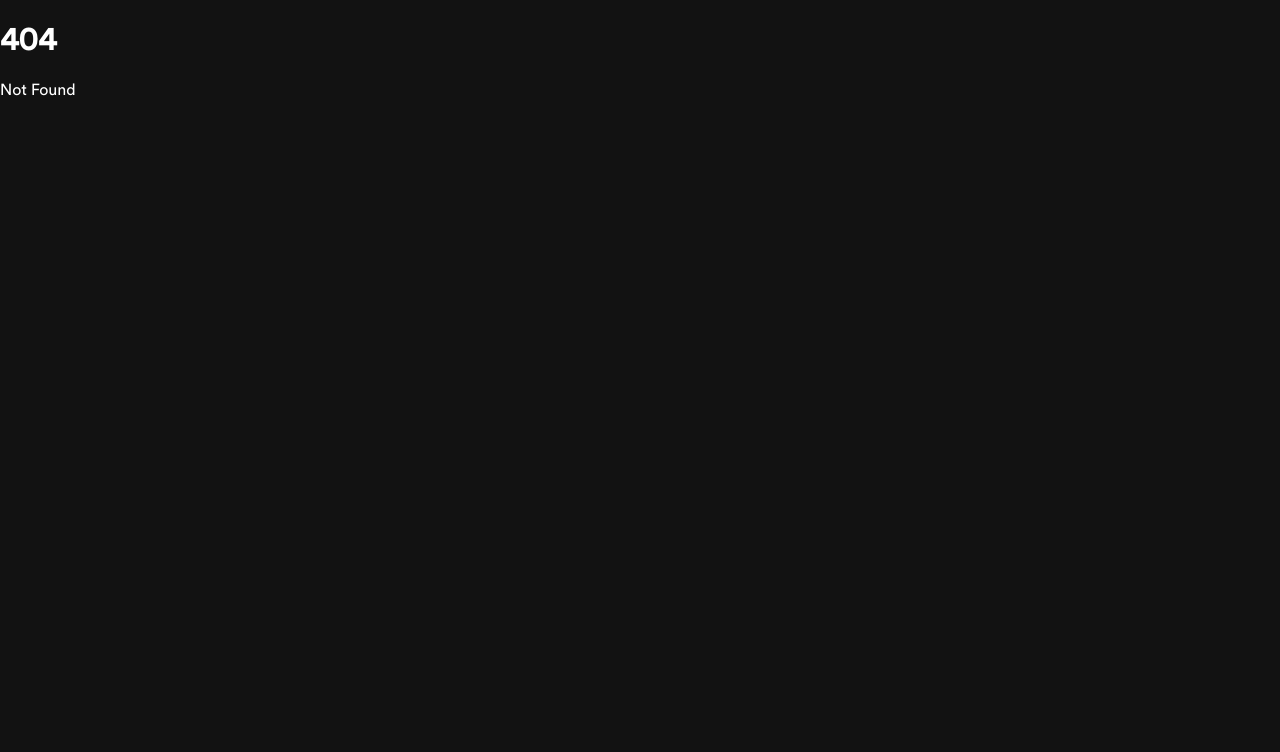
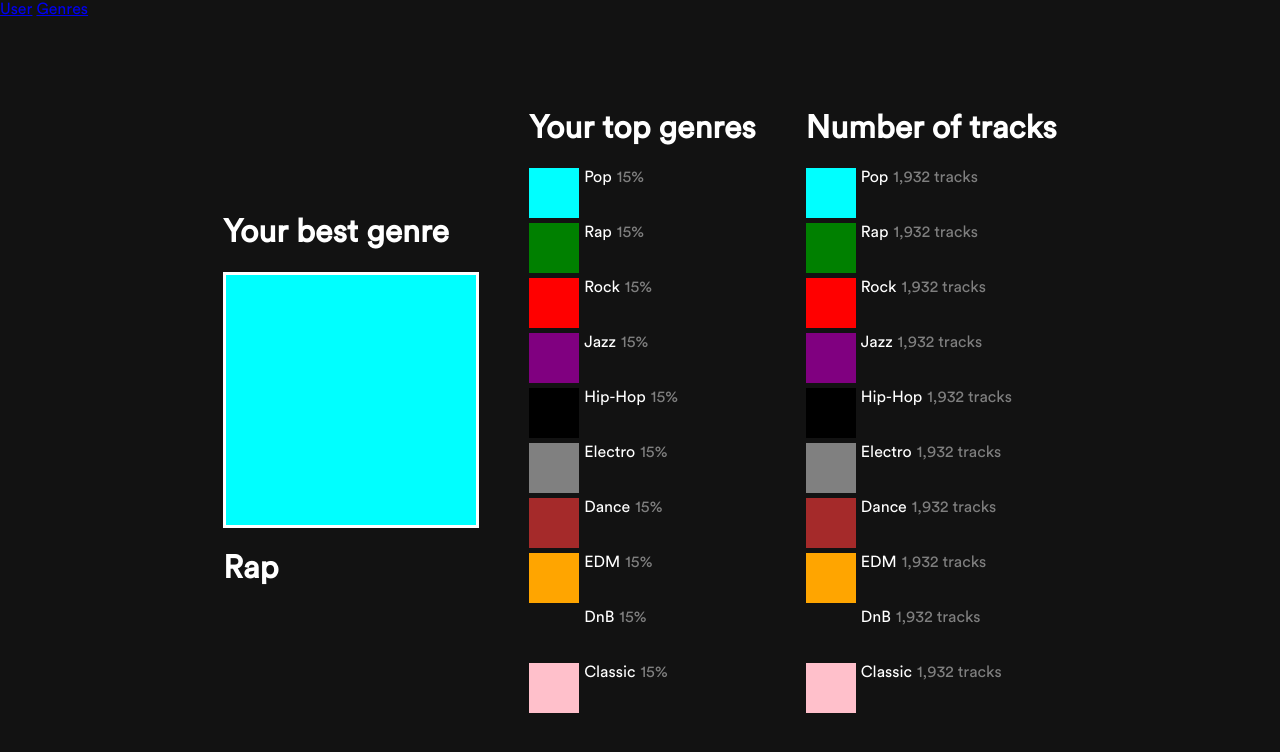
Before and after one commit to cantgetin/spotify-genres-web, a SvelteKit app: page /genres in a window 1280 px wide. Before the commit this address had no page. Shown: the top 752 px of the page. Built offline with nearby package versions, Linux system fonts and the light colour scheme.

Commit message:
Add sample genres page, work on page transition

```diff
--- /dev/null
+++ b/src/components/PageTransition.svelte
@@ -0,0 +1,10 @@
+<script>
+    import { fly } from 'svelte/transition';
+    export let pathname = '';
+</script>
+
+{#key pathname}
+    <div in:fly={{ x: -10, duration: 500, delay: 500 }} out:fly={{ x: 10, duration: 500 }}>
+        <slot />
+    </div>
+{/key}
--- a/src/routes/+layout.js
+++ b/src/routes/+layout.js
@@ -1 +1,5 @@
+/** @type {import('./$types').LayoutLoad} */
+export const load = async ({ url: { pathname } }) => {
+    return { pathname };
+};
 export const ssr = false;
--- a/src/routes/+layout.svelte
+++ b/src/routes/+layout.svelte
@@ -1,5 +1,25 @@
-<script lang="ts">
+<script>
     import '../app.css'
+    import PageTransition from "../components/PageTransition.svelte";
+    /** @type {import('./$types').LayoutData} */
+    export let data
 </script>
 
-<slot/>
+<div class="layout">
+    <nav style="position: absolute">
+        <a href="/user">User</a>
+        <a href="/genres">Genres</a>
+    </nav>
+
+    <PageTransition pathname={data.pathname}>
+        <slot />
+    </PageTransition>
+</div>
+
+<style>
+    .layout {
+        height: 100vh;
+        width: 100vw;
+        overflow: hidden;
+    }
+</style>
--- /dev/null
+++ b/src/routes/genres/+page.svelte
@@ -0,0 +1,101 @@
+<script lang="ts">
+    import type IArtist from "../../interfaces/IArtist";
+
+    interface IGenre {
+        name: string
+        color: string
+    }
+
+    let artistsIds: string[]
+    let artistsFull: IArtist[] = []
+    let topGenres: IGenre[] = [
+        {name: 'Pop', color: "aqua"},
+        {name: 'Rap', color: "green"},
+        {name: 'Rock', color: "red"},
+        {name: 'Jazz', color: "purple"},
+        {name: 'Hip-Hop', color: "black"},
+        {name: 'Electro', color: "grey"},
+        {name: 'Dance', color: "brown"},
+        {name: 'EDM', color: "orange"},
+        {name: 'DnB', color: "slate"},
+        {name: 'Classic', color: "pink"},
+    ]
+
+
+    // artistsIds = artists.map(a => a.id)
+    // let artistsIdsString = artistsIds.join(',')
+    //
+    // axios.get(`https://api.spotify.com/v1/artists?ids=${artistsIdsString}`, {
+    //     headers: {
+    //         "Authorization": 'Bearer ' + $appAuthState.accessToken
+    //     }
+    // }).then((r: AxiosResponse<{ artists: IArtist[] }>) => {
+    //     artistsFull = r.data.artists
+    //     for (let i = 0; i < artistsFull.length; i++) {
+    //         for (let j = 0; j < artistsFull[i].genres.length; j++) {
+    //             topGenres.push(artistsFull[i].genres[j])
+    //         }
+    //     }
+    //     loaded = true
+    // });
+</script>
+
+<div class="genres">
+    <div>
+        <h1>Your best genre</h1>
+        <div style="background: aqua; height: 250px; width: 250px; border: 3px solid white;"></div>
+        <h1>Rap</h1>
+    </div>
+    <div>
+        <h1>Your top genres</h1>
+        <div class="list">
+            {#each topGenres.slice(0, 10) as genre}
+                <div class="item">
+                    <div style="background: {genre.color}; height: 50px; width: 50px"></div>
+                    <span>{genre.name}</span>
+                    <div>15%</div>
+                </div>
+            {/each}
+        </div>
+    </div>
+    <div>
+        <h1>Number of tracks</h1>
+        <div class="list">
+            {#each topGenres.slice(0, 10) as genre}
+                <div class="item">
+                    <div style="background: {genre.color}; height: 50px; width: 50px"></div>
+                    <span>{genre.name}</span>
+                    <div>1,932 tracks</div>
+                </div>
+            {/each}
+        </div>
+    </div>
+</div>
+
+<style lang="scss">
+  .genres {
+    display: flex;
+    justify-content: center;
+    align-items: center;
+    gap: 50px;
+    flex-wrap: wrap;
+    height: 100vh;
+    width: 100vw;
+  }
+
+  .list {
+    display: flex;
+    flex-direction: column;
+    gap: 5px;
+  }
+
+  .item {
+    display: flex;
+    color: #7f7f7f;
+    gap: 5px;
+
+    span {
+      color: white;
+    }
+  }
+</style>
```
